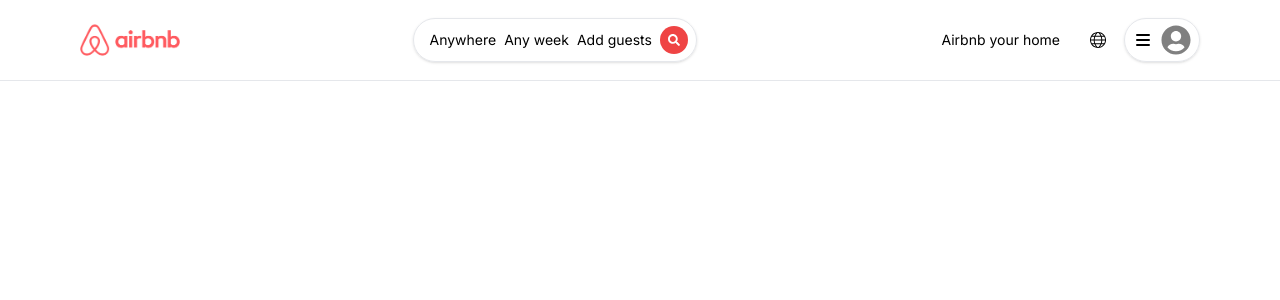
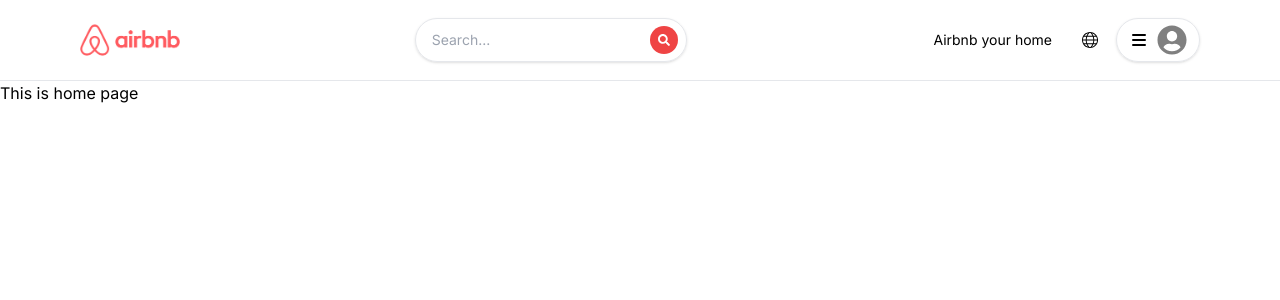
Before and after one commit to Mariusz-Lazarz/booky, a Next.js app: page / in a window 1280 px wide. Shown: the top 300 px of the page. Built offline with nearby package versions, Linux system fonts and the light colour scheme.

Commit message:
adding user menu component with click handler

```diff
--- a/app/layout.js
+++ b/app/layout.js
@@ -1,3 +1,4 @@
+import Nav from "@/components/Header/Nav";
 import "./globals.css";
 import { Inter } from "next/font/google";
 
@@ -12,6 +13,7 @@ export default function RootLayout({ children }) {
   return (
     <html lang="en">
       <body className={inter.className}>
+        <Nav></Nav>
         {children}
       </body>
     </html>
--- a/app/page.js
+++ b/app/page.js
@@ -1,5 +1,4 @@
-import Nav from "@/components/Header/Nav";
 
 export default function Home({ children }) {
-  return <Nav></Nav>;
+  return <h1>This is home page</h1>;
 }
--- a/components/Header/Nav.js
+++ b/components/Header/Nav.js
@@ -4,10 +4,20 @@ import UserNav from "./UserNav";
 
 export default function Nav() {
   return (
-    <nav class=" flex justify-between items-center px-1 md:px-20 py-3 border-b">
+    <nav className=" flex justify-between items-center px-1 md:px-20 py-3 border-b relative">
       <Logo></Logo>
       <Search></Search>
       <UserNav></UserNav>
+      {/* <div className="absolute top-20 right-20 border rounded flex flex-col w-48 bg-white p-2 text-lg">
+        <div className="flex flex-col">
+          <button>Log in</button>
+          <button>Sign up</button>
+        </div>
+        <div className="flex flex-col">
+          <button>Airbnb your home</button>
+          <button>Help</button>
+        </div>
+      </div> */}
     </nav>
   );
 }
--- a/components/Header/Search.js
+++ b/components/Header/Search.js
@@ -2,13 +2,20 @@ import { FaSearch } from "react-icons/fa";
 export default function Search() {
   return (
     <>
-      <div class="flex items-center border rounded-full max-w-xs pl-4 pr-2 h-11 shadow hover:shadow-md hover:cursor-pointer text-sm gap-2">
-        <div>Anywhere</div>
+      <div className="flex items-center border rounded-full max-w-xs pl-4 pr-2 h-11 shadow hover:shadow-md hover:cursor-pointer text-sm gap-2">
+        {/* <div>Anywhere</div>
         <div class="hidden md:block">Any week</div>
-        <div>Add guests</div>
-        <div class="bg-red-500 p-2 rounded-full">
+        <div>Add guests</div> */}
+        <form>
+          <input
+            type="text"
+            placeholder="Search... "
+            className="outline-none"
+          ></input>
+        </form>
+        <button type="submit" className="bg-red-500 p-2 rounded-full">
           <FaSearch color="white" size={12} />
-        </div>
+        </button>
       </div>
     </>
   );
--- /dev/null
+++ b/components/Header/UserMenu.js
@@ -0,0 +1,14 @@
+export default function UserMenu() {
+  return (
+    <div className="bg-white border rounded mt-2 absolute w-48 right-0">
+      <div className="flex flex-col">
+        <a className="hover:cursor-pointer hover:bg-orange-50 p-2 ">Log in</a>
+        <a className="hover:cursor-pointer hover:bg-orange-50 p-2 ">Sign up</a>
+      </div>
+      <div className="flex flex-col">
+        <a className="hover:cursor-pointer hover:bg-orange-50 p-2 ">Airbnb</a>
+        <a className="hover:cursor-pointer hover:bg-orange-50 p-2 ">Help</a>
+      </div>
+    </div>
+  );
+}
--- a/components/Header/UserNav.js
+++ b/components/Header/UserNav.js
@@ -1,19 +1,33 @@
+"use client";
 import { FaUserCircle } from "react-icons/fa";
 import { HiMenu } from "react-icons/hi";
+import { useState } from "react";
 import { TfiWorld } from "react-icons/tfi";
+import UserMenu from "./UserMenu";
 export default function UserNav() {
+  const [toggleUserMenu, setToggleUserMenu] = useState(false);
+
+  const UserMenuHandler = function () {
+    setToggleUserMenu((prevState) => !prevState);
+  };
   return (
     <>
-      <div class="flex gap-1 items-center">
-        <div class="p-3 rounded-full hover:bg-slate-100 text-sm hidden lg:block">
+      <div className="flex gap-1 items-center">
+        <div className="p-3 rounded-full hover:bg-orange-50 text-sm hidden lg:block">
           <p>Airbnb your home</p>
         </div>
-        <div class="p-3.5 rounded-full hover:bg-slate-100">
+        <div className="p-3.5 rounded-full hover:bg-orange-50">
           <TfiWorld />
         </div>
-        <div class="flex justify-center items-center border rounded-full max-w-xs px-2 h-11 shadow hover:shadow-md hover:cursor-pointer text-sm gap-2">
-          <HiMenu size={20} />
-          <FaUserCircle size={30} color="grey" />
+        <div className="relative">
+          <button
+            className="flex justify-center items-center border rounded-full max-w-xs px-3 h-11 shadow hover:shadow-md hover:cursor-pointer text-sm gap-2"
+            onClick={UserMenuHandler}
+          >
+            <HiMenu size={20} />
+            <FaUserCircle size={30} color="grey" />
+          </button>
+          {toggleUserMenu && <UserMenu />}
         </div>
       </div>
     </>
```
Also changed, not shown: components/Header/Logo.js (+3 -3 lines).
